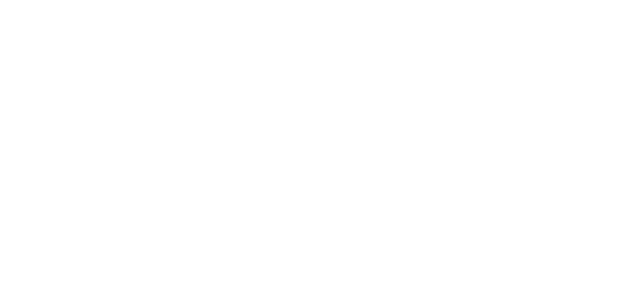
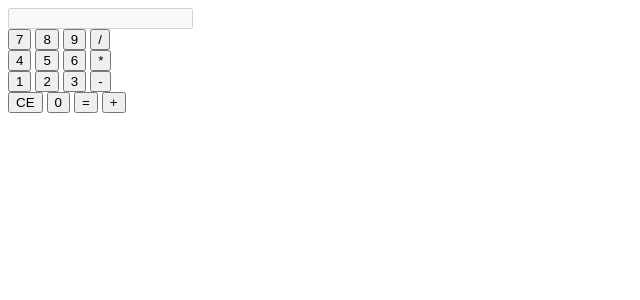
Before and after one commit to CodFACUL/lucasporfirio.github.io, a PHP site: page /calculadora/index.php in a window 1280 px wide. Before the commit the part shown is empty. Shown: the top 300 px of the page, without its empty margins (0-640 px from the left). Run offline with PHP 8.4, Linux system fonts and the light colour scheme.

Commit message:
Corpocalculadora

```diff
--- a/calculadora/index.php
+++ b/calculadora/index.php
@@ -7,5 +7,38 @@
 </head>
 <body>
 
+<form method="POST">
+        <div id="calculadora">
+            <input type="text" value="entrou" name="entrou" style="display:none;">
+            <input type="text" disabled id="visor" >
+            <div id="primeira">
+                <input type="submit" value="7" name="valor" class="botao">
+                <input type="submit" value="8" name="valor" class="botao">
+                <input type="submit" value="9" name="valor" class="botao">
+                <input type="submit" value="/" name="valor" class="botao">
+            </div>
+            <div id="segunda">
+                <input type="submit" value="4" name="valor" class="botao">
+                <input type="submit" value="5" name="valor" class="botao">
+                <input type="submit" value="6" name="valor" class="botao">
+                <input type="submit" value="*" name="valor" class="botao">
+            </div>
+            <div id="terceira">
+                <input type="submit" value="1" name="valor" class="botao">
+                <input type="submit" value="2" name="valor" class="botao">
+                <input type="submit" value="3" name="valor" class="botao">
+                <input type="submit" value="-" name="valor" class="botao">
+            </div>
+            <div id="quarta">
+                <input type="submit" value="CE" name="valor" class="botao">
+                <input type="submit" value="0" name="valor" class="botao">
+                <input type="submit" value="=" name="valor" class="botao">
+                <input type="submit" value="+" name="valor" class="botao">
+            </div>
+        </div>
+    </form>
+</body>
+
+
 </body>
 </html>
```
